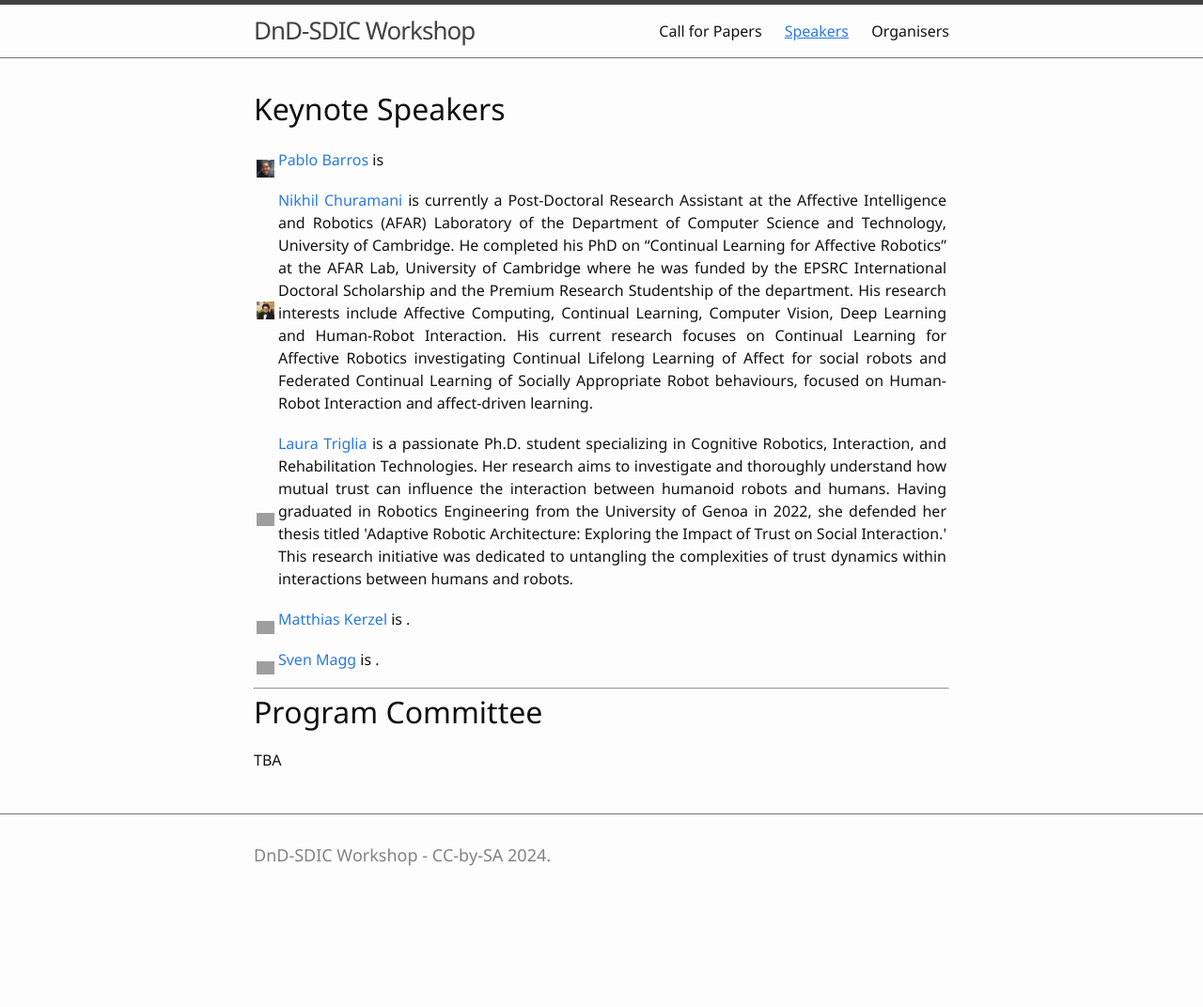
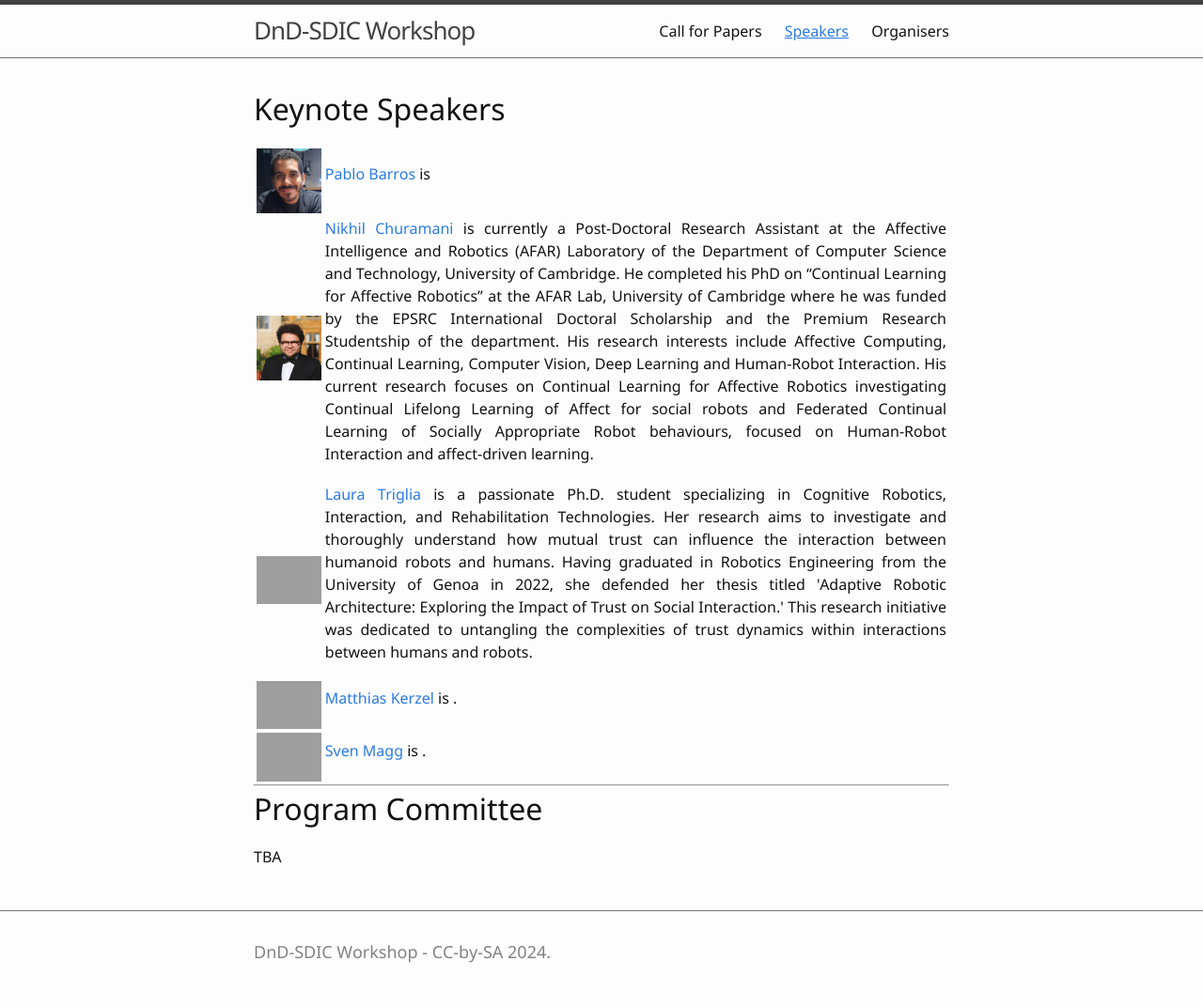
Before and after one commit to DnD-SIDC/dnd-sidc.github.io, a Jekyll site: the page built from 3-speakers.md, in a window 1280 px wide. Shown: the whole page at 94% size. Built offline with Jekyll 4.4.1, drawn with Linux system fonts in a browser that asks for light colours; before the commit the page ends 969 px from its top, so only the background shows below that; grey boxes are pictures that could not be loaded.

Commit message:
template

```diff
--- a/3-speakers.md
+++ b/3-speakers.md
@@ -7,26 +7,26 @@ nav: true
 
 <table>
   <tr>
-    <td><img src="/images/pablo.jpg" width="200px"/></td>
+    <td><img src="/images/pablo.jpg"/></td>
     <td><p><a href="#/">Pablo Barros</a> is</p></td>
   </tr>
   <tr>
-    <td><img src="/images/nikhil.jpg" width="200px"/></td>
+    <td><img src="/images/nikhil.jpg"/></td>
     <td><p><a href="https://www.cl.cam.ac.uk/~nc528/">Nikhil Churamani</a> is currently a Post-Doctoral Research Assistant at the Affective Intelligence and Robotics (AFAR) Laboratory of the Department of Computer Science and Technology, University of Cambridge. He completed his PhD on “Continual Learning for Affective Robotics” at the AFAR Lab, University of Cambridge where he was funded by the EPSRC International Doctoral Scholarship and the Premium Research Studentship of the department. His research interests include Affective Computing, Continual Learning, Computer Vision, Deep Learning and Human-Robot Interaction. His current research focuses on Continual Learning for Affective Robotics investigating Continual Lifelong Learning of Affect for social robots and Federated Continual Learning of Socially Appropriate Robot behaviours, focused on Human-Robot Interaction and affect-driven learning.</p></td>
   </tr>
 
   <tr>
-    <td><img src="/images/laura.jpg" width="200px"/></td>
+    <td><img src="/images/laura.jpg"/></td>
     <td><p><a href="#/">Laura Triglia</a> is a passionate Ph.D. student specializing in Cognitive Robotics, Interaction, and Rehabilitation Technologies. Her research aims to investigate and thoroughly understand how mutual trust can influence the interaction between humanoid robots and humans. Having graduated in Robotics Engineering from the University of Genoa in 2022, she defended her thesis titled 'Adaptive Robotic Architecture: Exploring the Impact of Trust on Social Interaction.' This research initiative was dedicated to untangling the complexities of trust dynamics within interactions between humans and robots.</p></td>
   </tr>
 
   <tr>
-    <td><img src="/images/matthias.jpg" width="200px"/></td>
+    <td><img src="/images/matthias.jpg"/></td>
     <td><p><a href="#/">Matthias Kerzel</a> is .</p></td>
   </tr>
 
   <tr>
-    <td><img src="/images/sven.jpg" width="200px"/></td>
+    <td><img src="/images/sven.jpg"/></td>
     <td><p><a href="#/">Sven Magg</a> is .</p></td>
   </tr>
 </table>
```
